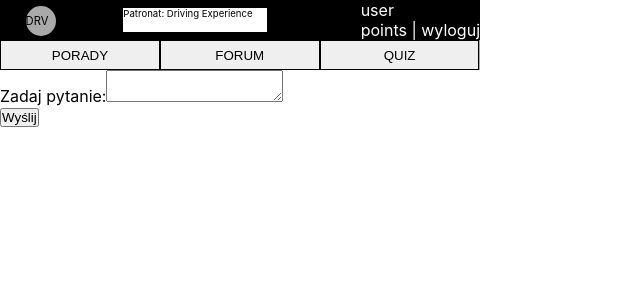
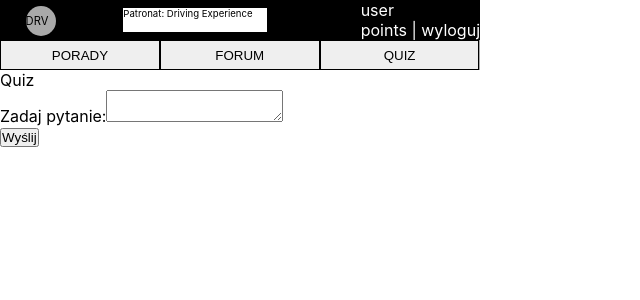
Before and after one commit to malastrasza/driver, a React (Create React App) app: page /#/quiz in a window 1280 px wide. Shown: the top 300 px of the page, without its empty margins (0-640 px from the left). Built offline with nearby package versions, Linux system fonts and the light colour scheme.

Commit message:
router set neat

```diff
--- a/src/App.js
+++ b/src/App.js
@@ -9,7 +9,7 @@ import {
 } from 'react-router-dom';
 import Forum from "./Forum";
 import Body from "./Body";
-
+import Quiz from "./Quiz";
 
 class Header extends Component {
     render() {
@@ -31,7 +31,9 @@ class Header extends Component {
                         <Link to="/forum">
                             <button className="tab">FORUM</button>
                         </Link>
+                        <Link to="/quiz">
                         <button className="tab">QUIZ</button>
+                        </Link>
                     </div>
                 </div>
             </Router>
@@ -60,6 +62,7 @@ class Main extends Component {
                     <Header/>
                     <Route exact path="/" component={Body}/>
                     <Route path="/forum" component={Forum}/>
+                    <Route path="/quiz" component={Quiz}/>
                     <Footer/>
                 </div>
             </Router>
--- a/src/Body.js
+++ b/src/Body.js
@@ -1,6 +1,8 @@
 import React, {Component} from 'react';
 import './App.scss';
 import {Player} from "video-react";
+import movie from "./img/crash.mp4";
+import moviePoster from "./img/carcrash.jpeg";
 
 class Body extends Component {
     render() {
@@ -14,8 +16,8 @@ class Body extends Component {
                     <span>Bezpieczne hamowanie silnikiem</span>
                     <Player
                         autoplay
-                        poster="./img/carcrash.jpg"
-                        src="./img/crash.mp4"
+                        poster={moviePoster}
+                        src={movie}
                     />
                     <div className="weeklyText">Lorem ipsum dolor sit amet, consectetur adipiscing elit. Sed in magna ut
                         diam facilisis suscipit at ac lectus. Praesent malesuada justo sapien, a commodo ex elementum
--- /dev/null
+++ b/src/Quiz.js
@@ -0,0 +1,14 @@
+import React, {Component} from 'react';
+import './App.scss';
+
+class Quiz extends Component {
+    render() {
+        return (
+            <div>
+                <span>Quiz</span>
+            </div>
+        )
+    }
+}
+
+export default Quiz;
```
